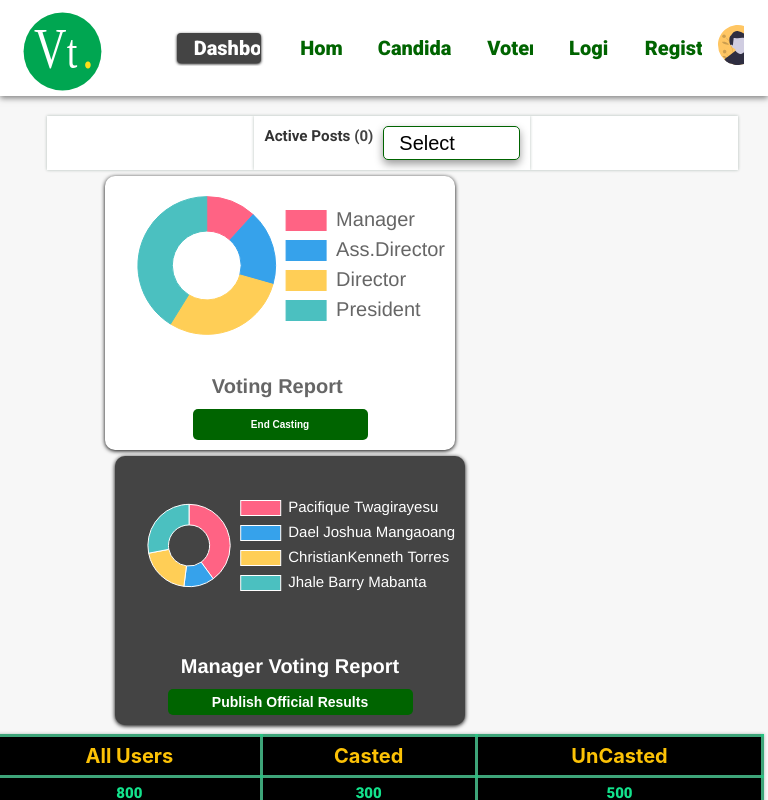
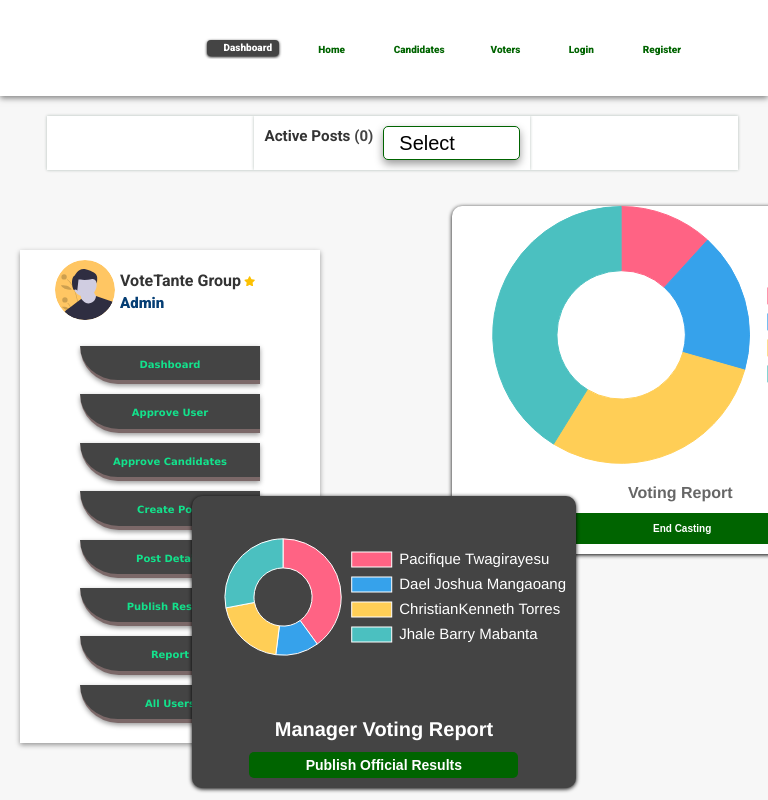
Before and after one commit to paccy-ops/VoteTante, a React (Create React App) app: page /admin in a window 768 px wide. Shown: the top 800 px of the page. Built offline with nearby package versions, Linux system fonts and the light colour scheme.

Commit message:
reponsive web

```diff
--- a/src/Admin/Components/DeepReport.css
+++ b/src/Admin/Components/DeepReport.css
@@ -51,7 +51,5 @@ thead {
     bottom: 10px;
     width: 100%;
     margin: 90px -0.5% 0;
-    /* display: flex; */
-    /* justify-content: center; */
   }
 }
--- a/src/Admin/Components/NavDashboard.css
+++ b/src/Admin/Components/NavDashboard.css
@@ -74,8 +74,15 @@
   color: rgb(19, 226, 140);
 }
 
-@media (max-width: 768px) {
+@media (max-width: 767px) {
   .admin-dashbord {
     display: none;
   }
 }
+
+@media only screen and (min-width: 768px) and (max-width: 1024px) {
+  .admin-dashbord {
+    display: visible;
+    margin-top: 20%;
+  }
+}
--- a/src/Admin/Components/Report.css
+++ b/src/Admin/Components/Report.css
@@ -45,6 +45,10 @@
     margin-top: -10px;
     margin-left: -110px;
     display: flex;
+    left: 35%;
+    /* left: 27%; */
+    width: 90%;
+    margin-bottom: 40%;
     justify-content: center;
     justify-content: space-around;
   }
@@ -52,3 +56,70 @@
     font-size: 10px;
   }
 }
+
+@media only screen and (min-width: 768px) and (max-width: 1024px) {
+  .chart {
+    width: 350px;
+    margin-top: 20px;
+    margin-left: 60px;
+    display: flex;
+    width: 50%;
+    margin-bottom: 40%;
+    justify-content: start;
+    justify-content: space-around;
+  }
+}
+
+@media only screen and (min-width: 414px) and (max-width: 738px) {
+  .chart {
+    margin-left: -30% !important;
+    margin-top: 10px;
+  }
+}
+
+@media only screen and (min-width: 320px) and (max-width: 568px) {
+  .chart {
+    margin-left: -30% !important;
+    margin-top: -10px;
+  }
+}
+
+@media only screen and (min-width: 540px) and (max-width: 1024px) {
+  .chart {
+    width: 60%;
+    left: 51%;
+  }
+}
+
+@media only screen and (min-width: 280px) and (max-width: 653px) {
+  .chart {
+    width: 100%;
+    padding: 5px;
+    margin-top: 10%;
+  }
+}
+
+@media only screen and (min-width: 540px) and (max-width: 720px) {
+  .chart {
+    width: 60%;
+    /* padding: 5px; */
+    margin-top: -1%;
+  }
+}
+
+@media only screen and (min-width: 360px) and (max-width: 640px) {
+  .chart {
+    width: 70%;
+    left: 47%;
+    margin-top: 10%;
+  }
+}
+
+@media only screen and (min-width: 320px) and (max-width: 568px) {
+  .chart {
+    width: 80%;
+    padding: 10px;
+    left: 40%;
+    margin-top: -1%;
+  }
+}
--- a/src/Admin/Components/Report.js
+++ b/src/Admin/Components/Report.js
@@ -68,13 +68,13 @@ const Report = () => {
           },
           legend: {
             labels: {
-              fontSize: 20,
+              fontSize: 16,
             },
           },
           title: {
             display: true,
             text: 'Voting Report ',
-            fontSize: 20,
+            fontSize: 16,
           },
         }}
       />
--- a/src/Admin/Components/ReportParPost.css
+++ b/src/Admin/Components/ReportParPost.css
@@ -1,15 +1,11 @@
 .report-par-post {
   width: 350px;
-  /* height: 300px; */
   display: flex;
   background-color: #444;
   position: absolute;
-  /* padding: 30px; */
+  flex-wrap: wrap;
   top: 90px;
   left: 63%;
-  display: flex;
-  flex-direction: column;
-  flex-wrap: wrap;
   box-shadow: 0 1px 4px black;
   border-radius: 10px;
 }
@@ -41,7 +37,7 @@
   .report-par-post {
     display: flex;
     position: absolute;
-    left: 28%;
+    left: 29%;
     top: 40%;
     margin-left: -100px;
   }
@@ -57,3 +53,47 @@
     width: 70%;
   }
 }
+
+@media only screen and (min-width: 768px) and (max-width: 1024px) {
+  .report-par-post {
+    display: flex;
+    position: absolute;
+    left: 55.5%;
+    top: 44%;
+    width: 50%;
+    margin-left: -100px;
+  }
+}
+
+@media only screen and (min-width: 414px) and (max-width: 738px) {
+  .report-par-post {
+    top: 43%;
+    left: 31%;
+  }
+}
+@media only screen and (min-width: 320px) and (max-width: 568px) {
+  .report-par-post {
+    top: 35%;
+    left: 31%;
+  }
+}
+
+@media only screen and (min-width: 360px) and (max-width: 640px) {
+  .report-par-post {
+    top: 39%;
+    left: 31%;
+  }
+}
+@media only screen and (min-width: 411px) and (max-width: 823px) {
+  .report-par-post {
+    top: 40%;
+    left: 31%;
+  }
+}
+
+@media only screen and (min-width: 540px) and (max-width: 1024px) {
+  .report-par-post {
+    top: 40%;
+    left: 38%;
+  }
+}
--- a/src/Admin/pages/Admin.css
+++ b/src/Admin/pages/Admin.css
@@ -7,6 +7,12 @@
 
 @media (max-width: 768px) {
   .admin {
-    height: 900px;
+    min-height: 940px;
   }
 }
+
+@media only screen and (min-width: 768px) and (max-width: 1024px) {
+  .admin {
+    min-height: 1000px;
+  }
+}
--- a/src/shared/Navigation/MainNavigation.css
+++ b/src/shared/Navigation/MainNavigation.css
@@ -57,3 +57,9 @@
     visibility: hidden;
   }
 }
+@media only screen and (min-width: 768px) and (max-width: 1024px) {
+  .nav-links a {
+    font-size: 15px;
+    /* margin-left: -10px; */
+  }
+}
--- a/src/shared/Navigation/NavLinks.css
+++ b/src/shared/Navigation/NavLinks.css
@@ -93,3 +93,15 @@
     visibility: visible;
   }
 }
+
+@media only screen and (min-width: 768px) and (max-width: 1024px) {
+  .nav-links img {
+    visibility: hidden;
+  }
+
+  .nav-links a {
+    color: darkgreen;
+    text-decoration: none;
+    font-size: 10px;
+  }
+}
```
Also changed, not shown: 1 other file (tests, documents, lock files or other folders).
